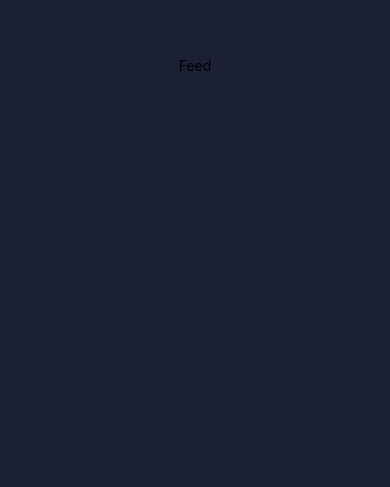
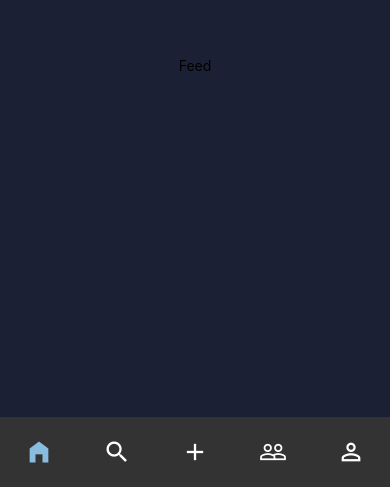
Before and after one commit to gabrielOliv1/gamix-client, a React Native app in the folder gamix-client/: screen /feed in a window 390 px wide. Shown: the part 357-844 px from the top of the page. Built offline with nearby package versions, Linux system fonts and the light colour scheme.

Commit message:
navbar personalizada e tela de feed

```diff
--- a/gamix-client/app/FeedScreen.jsx
+++ b/gamix-client/app/FeedScreen.jsx
@@ -1,9 +1,18 @@
 import { View, Text, StyleSheet } from "react-native";
+import Navbar from "../components/Navbar";
+import { useState } from "react";
 
 const FeedScreen = () => {
+  const [currentPage, setCurrentPage] = useState("feed");
+
+  const handleChangePage = (pageName) => {
+    setCurrentPage(pageName);
+  };
   return (
     <View style={styles.main}>
-      <Text>Feed</Text>
+      {currentPage === "feed" && <Text>Feed</Text>}
+      {currentPage === "search" && <Text>Search</Text>}
+      <Navbar currentPage={currentPage} onChangePage={handleChangePage} />
     </View>
   );
 };
--- /dev/null
+++ b/gamix-client/components/Navbar.jsx
@@ -0,0 +1,74 @@
+import { View, StyleSheet, TouchableOpacity } from "react-native";
+import { Icon } from "react-native-elements";
+
+const Navbar = ({ currentPage, onChangePage }) => {
+  const activePage = currentPage;
+
+  const getIconStyle = (page) => {
+    const activeColor = "#89BDDF";
+    const inactiveColor = "#FFF";
+
+    return activePage === page ? activeColor : inactiveColor;
+  };
+  return (
+    <View style={styles.main}>
+      <View style={styles.iconsContainer}>
+        <TouchableOpacity onPress={() => onChangePage("feed")}>
+          <Icon
+            name="home-filled"
+            type="material"
+            size={28}
+            color={getIconStyle("feed")}
+          />
+        </TouchableOpacity>
+        <TouchableOpacity onPress={() => onChangePage("search")}>
+          <Icon
+            name="search"
+            type="material"
+            size={28}
+            color={getIconStyle("search")}
+          />
+        </TouchableOpacity>
+        <TouchableOpacity>
+          <Icon name="add" type="material" size={28} color="#fff" />
+        </TouchableOpacity>
+        <TouchableOpacity onPress={() => onChangePage("teams")}>
+          <Icon
+            name="people-outline"
+            type="ionicons"
+            size={28}
+            color={getIconStyle("teams")}
+          />
+        </TouchableOpacity>
+        <TouchableOpacity onPress={() => onChangePage("profile")}>
+          <Icon
+            name="person-outline"
+            type="material"
+            size={28}
+            color={getIconStyle("profile")}
+          />
+        </TouchableOpacity>
+      </View>
+    </View>
+  );
+};
+
+const styles = StyleSheet.create({
+  main: {
+    flexDirection: "row",
+    alignItems: "center",
+    position: "absolute",
+    bottom: 0,
+    left: 0,
+    width: "100%",
+    height: 70,
+    backgroundColor: "#333333",
+  },
+  iconsContainer: {
+    flex: 1,
+    flexDirection: "row",
+    justifyContent: "space-around",
+  },
+});
+
+export default Navbar;
--- a/gamix-client/package.json
+++ b/gamix-client/package.json
@@ -25,6 +25,7 @@
     "expo-status-bar": "~1.4.4",
     "react": "18.2.0",
     "react-native": "0.71.8",
+    "react-native-elements": "^3.4.3",
     "react-native-gesture-handler": "~2.9.0",
     "react-native-reanimated": "~2.14.4",
     "react-native-safe-area-context": "4.5.0",
@@ -32,8 +33,7 @@
     "react-native-web": "~0.18.11"
   },
   "devDependencies": {
-    "@babel/core": "^7.20.0",
-    "react-native-vector-icons": "^9.2.0"
+    "@babel/core": "^7.20.0"
   },
   "overrides": {
     "metro": "0.76.0",
```
Also changed, not shown: 1 other file (tests, documents, lock files or other folders).
